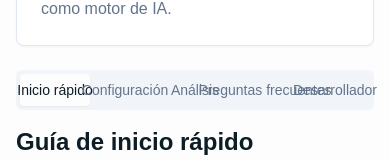
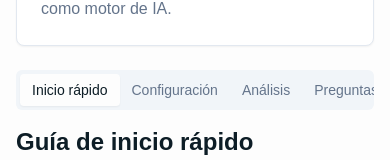
Before and after one commit to ahmedglez/audio-analyzer, a Next.js app: page /help in a window 390 px wide. Shown: the part 474-634 px from the top of the page. Built offline with nearby package versions, Linux system fonts and the light colour scheme; a web font is replaced by a local one.

Commit message:
Refactor HelpPage component to improve TabsList layout and ensure proper responsiveness

```diff
--- a/src/app/help/page.tsx
+++ b/src/app/help/page.tsx
@@ -73,12 +73,22 @@ export default function HelpPage() {
 			</Card>
 
 			<Tabs value={activeTab} onValueChange={setActiveTab} className="mb-8">
-				<TabsList className="mb-4 grid grid-cols-5">
-					<TabsTrigger value="inicio">Inicio rápido</TabsTrigger>
-					<TabsTrigger value="configuracion">Configuración</TabsTrigger>
-					<TabsTrigger value="analisis">Análisis</TabsTrigger>
-					<TabsTrigger value="faq">Preguntas frecuentes</TabsTrigger>
-					<TabsTrigger value="desarrollador">Desarrollador</TabsTrigger>
+				<TabsList className="mb-4 flex w-full  justify-start overflow-x-auto whitespace-nowrap">
+					<TabsTrigger value="inicio" className="shrink-0">
+						Inicio rápido
+					</TabsTrigger>
+					<TabsTrigger value="configuracion" className="shrink-0">
+						Configuración
+					</TabsTrigger>
+					<TabsTrigger value="analisis" className="shrink-0">
+						Análisis
+					</TabsTrigger>
+					<TabsTrigger value="faq" className="shrink-0">
+						Preguntas frecuentes
+					</TabsTrigger>
+					<TabsTrigger value="desarrollador" className="shrink-0">
+						Desarrollador
+					</TabsTrigger>
 				</TabsList>
 
 				<TabsContent value="inicio" className="space-y-6">
```
